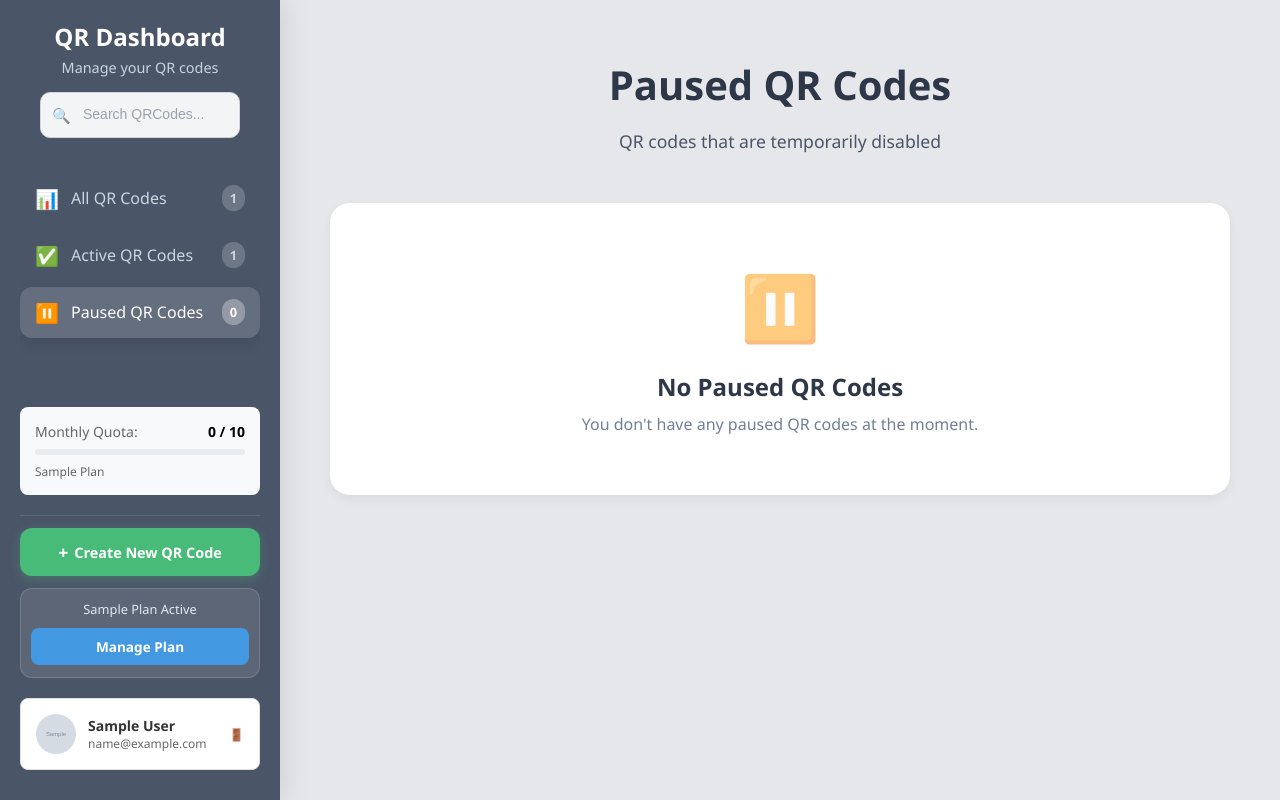
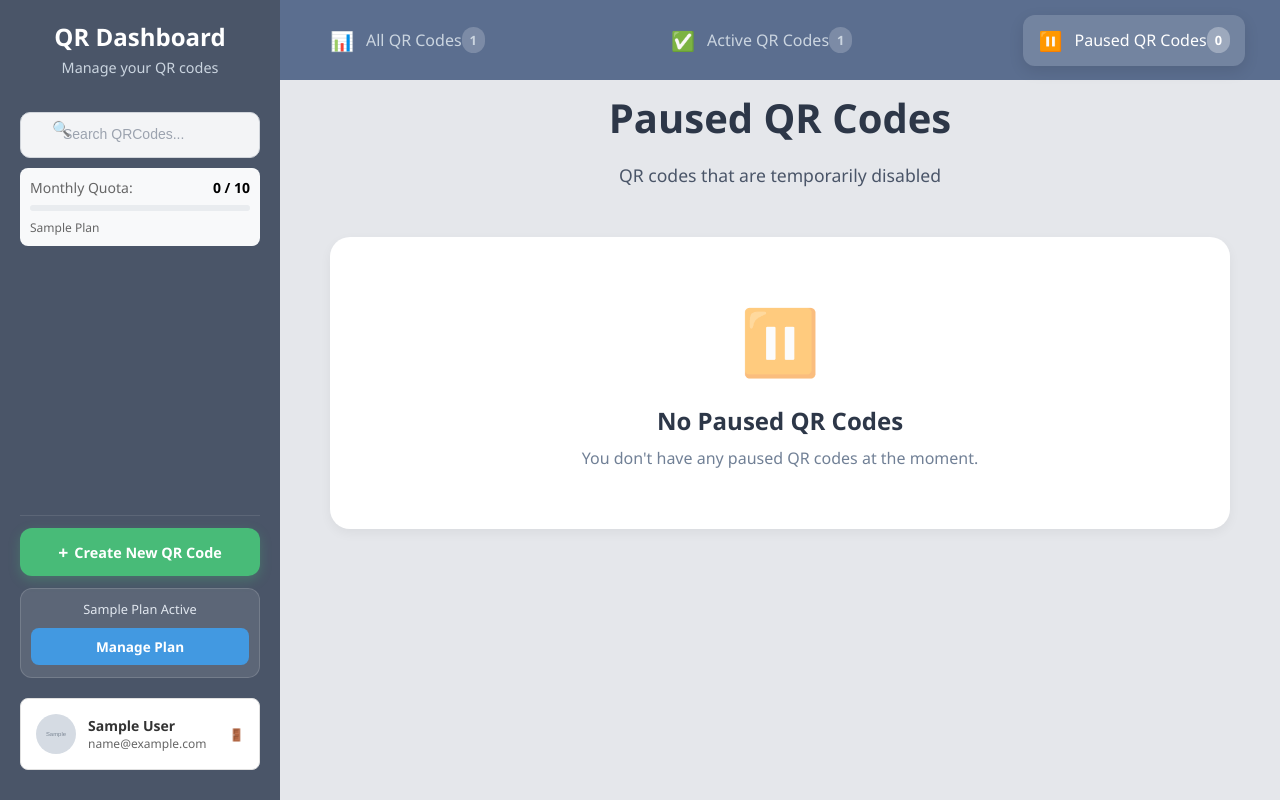
Before and after one commit to iamalexhere/proif-QrCodeGenerator, a PHP site: page /qr/dashboardPause.php in a window 1280 px wide. Run offline with PHP 8.4, Linux system fonts and the light colour scheme; the visitor is signed in with stand-in values (Sample User, id 1); tables that the repository leaves empty hold one stand-in row (values such as "Sample post"); grey boxes marked "Sample" are stand-in pictures.

Commit message:
move dashboard navigation to the top

```diff
--- a/public/css/dashboard.css
+++ b/public/css/dashboard.css
@@ -24,7 +24,7 @@ body {
     backdrop-filter: blur(10px);
     border-radius: 0;
     padding: 20px 20px 25px 20px;
-    box-shadow: 5px 0 25px rgba(0, 0, 0, 0.1);
+    /* box-shadow: 5px 0 25px rgba(0, 0, 0, 0.1); */
     position: fixed;
     top: 0;
     left: 0;
@@ -199,7 +199,7 @@ body {
 .main-content {
     flex: 1;
     margin-left: 280px;
-    padding: 30px;
+    padding: 0 30px 30px 30px;
     overflow-y: auto;
     min-height: 100vh;
 }
@@ -208,6 +208,7 @@ body {
     text-align: center;
     margin-bottom: 30px;
     color: #2d3748;
+    margin-top: 90px;
 }
 
 .header h1 {
@@ -724,13 +725,25 @@ body {
     font-size: 1rem;
 }
 
+.navigator {
+    display: flex;
+    position: absolute;
+    background-color: #5b6e8f;
+    justify-content: space-between;
+    height: 80px;
+    left: 280px;              /* mulai setelah sidebar */
+    width: calc(100% - 280px);
+    padding: 15px 35px;
+    align-items: center;
+}
+
 /* ==================== RESPONSIVE DESIGN ==================== */
 
 /* Tablet Landscape & Small Laptop (<= 1024px) */
 @media (max-width: 1024px) {
     .main-content {
         margin-left: 240px;
-        padding: 24px;
+        padding: 0 24px 24px 24px;
     }
 
     .sidebar {
@@ -752,6 +765,11 @@ body {
         order: 1;
         width: 160px;
         height: 160px;
+    }
+
+    .navigator {
+        width: calc(100% - 240px);
+        margin: 0 0 0 -40px;
     }
 }
 
--- a/public/css/searchbar.css
+++ b/public/css/searchbar.css
@@ -1,7 +1,7 @@
 .search-container {
     position: relative;
-    padding: 0 20px 20px;
-    margin-bottom: 15px;
+    /* padding: 0 20px 20px; */
+    margin-top: 20px;
 }
 
 .search-input {
--- a/public/dashboardPause.php
+++ b/public/dashboardPause.php
@@ -233,7 +233,7 @@ function getDisplayName($link) {
         </form>
       </div>
 
-      <ul class="nav-menu">
+      <!-- <ul class="nav-menu">
         <li class="nav-item">
           <a href="dashboardAll.php" class="nav-link <?php echo ($current_page_name == 'dashboardAll.php') ? 'active' : ''; ?>">
             <span class="nav-icon">📊</span>
@@ -255,10 +255,10 @@ function getDisplayName($link) {
             <span class="nav-count"><?php echo $paused_qrs; ?></span>
           </a>
         </li>
-      </ul>
+      </ul> -->
 
       <!-- Quota Display -->
-      <div class="quota-section" style="margin: 20px 0; padding: 15px; background: #f8f9fa; border-radius: 8px;">
+      <div class="quota-section" style="margin: 10px 0; padding: 10px; background: #f8f9fa; border-radius: 8px;">
         <div style="display: flex; justify-content: space-between; align-items: center; margin-bottom: 8px;">
           <span style="font-size: 14px; color: #666;">Monthly Quota:</span>
           <span style="font-size: 14px; font-weight: bold;"><?php echo $quotaInfo['used']; ?> / <?php echo $quotaInfo['limit']; ?></span>
@@ -334,6 +334,34 @@ function getDisplayName($link) {
 
     <!-- Main Content -->
     <div class="main-content">
+
+      <!-- nav -->
+      <div class="navigator">
+        <div>
+          <a href="dashboardAll.php" class="nav-link <?php echo ($current_page_name == 'dashboardAll.php') ? 'active' : ''; ?>">
+            <span class="nav-icon">📊</span>
+            <span class="nav-text">All QR Codes</span>
+            <span class="nav-count"><?php echo $total_qrs; ?></span>
+          </a>
+        </div>
+
+        <div>
+          <a href="dashboardActive.php" class="nav-link <?php echo ($current_page_name == 'dashboardActive.php') ? 'active' : ''; ?>">
+            <span class="nav-icon">✅</span>
+            <span class="nav-text">Active QR Codes</span>
+            <span class="nav-count"><?php echo $active_qrs; ?></span>
+          </a>
+        </div>
+
+        <div>
+          <a href="dashboardPause.php" class="nav-link <?php echo ($current_page_name == 'dashboardPause.php') ? 'active' : ''; ?>">
+            <span class="nav-icon">⏸️</span>
+            <span class="nav-text">Paused QR Codes</span>
+            <span class="nav-count"><?php echo $paused_qrs; ?></span>
+          </a>
+        </div>
+      </div>
+
       <div class="header">
         <h1 id="page-title">Paused QR Codes</h1>
         <p id="page-subtitle">
```
Also changed, not shown: public/dashboardActive.php (+31 -3 lines), public/dashboardAll.php (+31 -3 lines), public/images/copy_icon.png (added).
